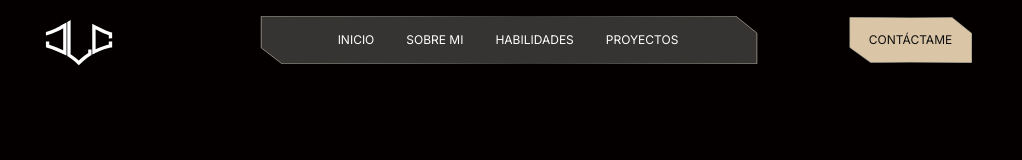
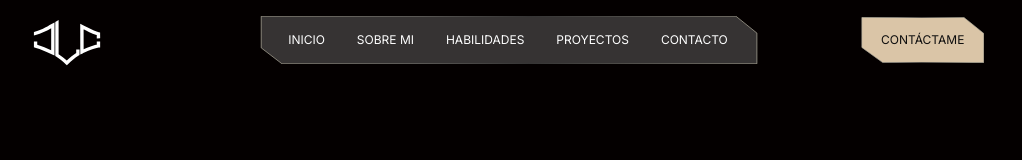
Before and after one commit to JoseLuisColcha/portfoliov2, a React (Vite) app: page / in a window 1280 px wide. Shown: the top 160 px of the page, without its empty margins (132-1154 px from the left). Built offline with nearby package versions, Linux system fonts and the light colour scheme.

Commit message:
add navbar

```diff
--- a/package.json
+++ b/package.json
@@ -13,6 +13,7 @@
     "@tailwindcss/vite": "^4.1.12",
     "react": "^19.1.1",
     "react-dom": "^19.1.1",
+    "react-icons": "^5.5.0",
     "tailwindcss": "^4.1.12"
   },
   "devDependencies": {
--- /dev/null
+++ b/src/components/MobileMenu.jsx
@@ -0,0 +1,43 @@
+export const MobileMenu = ({ isOpen }) => {
+  const menuProps = [
+    {
+      url: '#inicio',
+      text: 'INICIO',
+    },
+    {
+      url: '#sobre-mi',
+      text: 'SOBRE MI',
+    },
+    {
+      url: '#habilidades',
+      text: 'HABILIDADES',
+    },
+    {
+      url: '#proyectos',
+      text: 'PROYECTOS',
+    },
+    {
+      url: '#contacto',
+      text: 'CONTACTO',
+    },
+  ]
+  return (
+    <div
+      className={`fixed top-16 right-0 h-full w-60 sm:w-90 bg-black shadow-lg transform transition-transform duration-300 z-50 lg:hidden ${
+        isOpen ? 'translate-x-0' : 'translate-x-full'
+      }`}
+    >
+      <div>
+        <ul className="flex flex-col mt-8 space-y-6  font-inter text-xs sm:text-base px-11">
+          {menuProps.map((item, index) => (
+            <li key={index}>
+              <a href={item.url} className="hover:text-brand transition-all transition-duration-300">
+                {item.text}
+              </a>
+            </li>
+          ))}
+        </ul>
+      </div>
+    </div>
+  )
+}
--- a/src/components/NavBar.jsx
+++ b/src/components/NavBar.jsx
@@ -1,43 +1,72 @@
+import { useState } from 'react'
+import { AiOutlineMenu } from 'react-icons/ai'
+import { RxCross1 } from 'react-icons/rx'
+import { MobileMenu } from './MobileMenu'
+
 export const NavBar = () => {
+  const [isOpen, setIsOpen] = useState(false)
+
+  const menuProps = [
+    {
+      url: '#inicio',
+      text: 'INICIO',
+    },
+    {
+      url: '#sobre-mi',
+      text: 'SOBRE MI',
+    },
+    {
+      url: '#habilidades',
+      text: 'HABILIDADES',
+    },
+    {
+      url: '#proyectos',
+      text: 'PROYECTOS',
+    },
+    {
+      url: '#contacto',
+      text: 'CONTACTO',
+    },
+  ]
+
   return (
-    <nav className="fixed top-4 left-44 right-44 h-12 z-50 flex-center">
+    <nav className="fixed top-4 inset-x-[10vw] sm:inset-x-[10vw] md:inset-x-[11vw] lg:inset-x-[12.8vw] h-12 z-50">
       {/* LOGO */}
       <div className="absolute left-0 h-full w-[70px] flex-center">
         <img src="/icons/jlc-logo.svg" alt="monograma" />
       </div>
+
+      {/* MOBILE MENU */}
+      {isOpen ? (
+        <RxCross1
+          className="size-8 cursor-pointer lg:hidden absolute right-0 hover:text-brand hover:rotate-90 transition-all duration-300"
+          onClick={() => setIsOpen(false)}
+        />
+      ) : (
+        <AiOutlineMenu
+          className="text-white size-8 lg:hidden flex absolute right-0 cursor-pointer hover:text-brand hover:-rotate-y-180 transition-all duration-400"
+          onClick={() => setIsOpen(true)}
+        />
+      )}
+
+      <MobileMenu isOpen={isOpen} />
+
+      {/* MENU DESKTOP */}
+      <section className="hidden lg:flex justify-center items-center h-full w-full relative">
         {/* NAVBAR */}
-      <div className="relative h-full w-[500px]">
+        <div className="relative h-full w-[500px] ">
           <div className="absolute flex justify-around items-center inset-0 ">
             <ul className="flex space-x-8 text-white font-inter text-xs">
-            <li>
-              <a href="#inicio" className="hover:text-brand transition-colors">
-                INICIO
+              {menuProps.map((item, index) => (
+                <li key={index}>
+                  <a
+                    href={item.url}
+                    className="hover:text-brand transition-all duration-300"
+                  >
+                    {item.text}
                   </a>
                 </li>
-            <li>
-              <a
-                href="#acerca-de-mi"
-                className="hover:text-brand transition-colors"
-              >
-                SOBRE MI
-              </a>
-            </li>
-            <li>
-              <a
-                href="#habilidades"
-                className="hover:text-brand transition-colors"
-              >
-                HABILIDADES
-              </a>
-            </li>
-            <li>
-              <a
-                href="#proyectos"
-                className="hover:text-brand transition-colors"
-              >
-                PROYECTOS
-              </a>
-            </li>
+              ))}
             </ul>
           </div>
           <svg
@@ -117,6 +146,7 @@ export const NavBar = () => {
             </defs>
           </svg>
         </a>
+      </section>
     </nav>
   )
 }
```
Also changed, not shown: 1 other file (tests, documents, lock files or other folders). Lines whose indentation alone changed are shown as unchanged.
